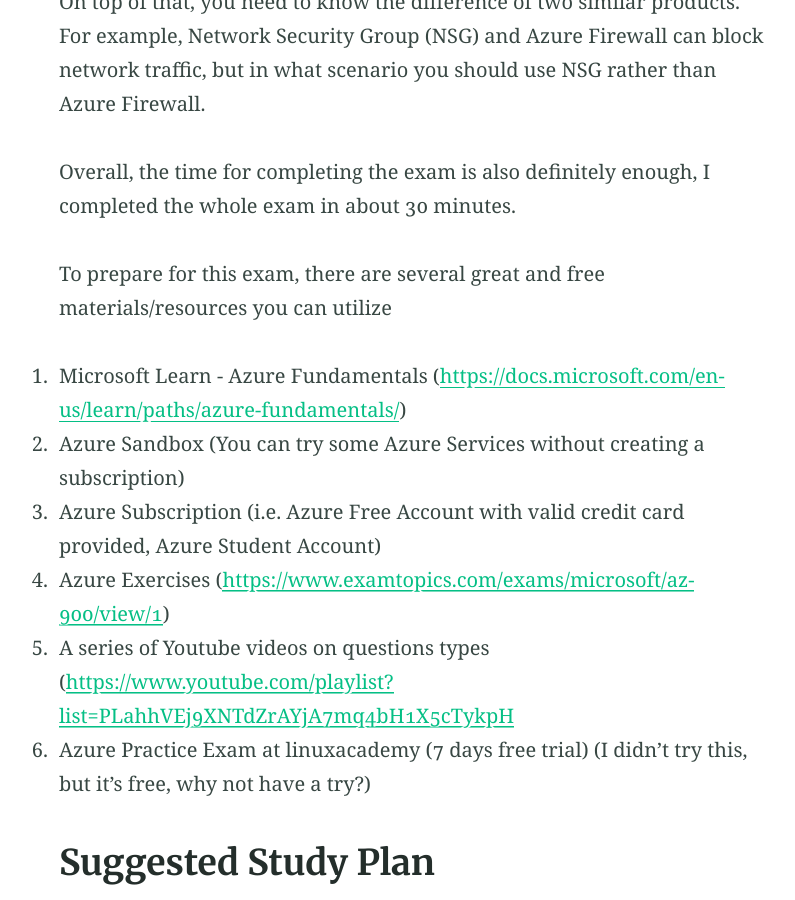
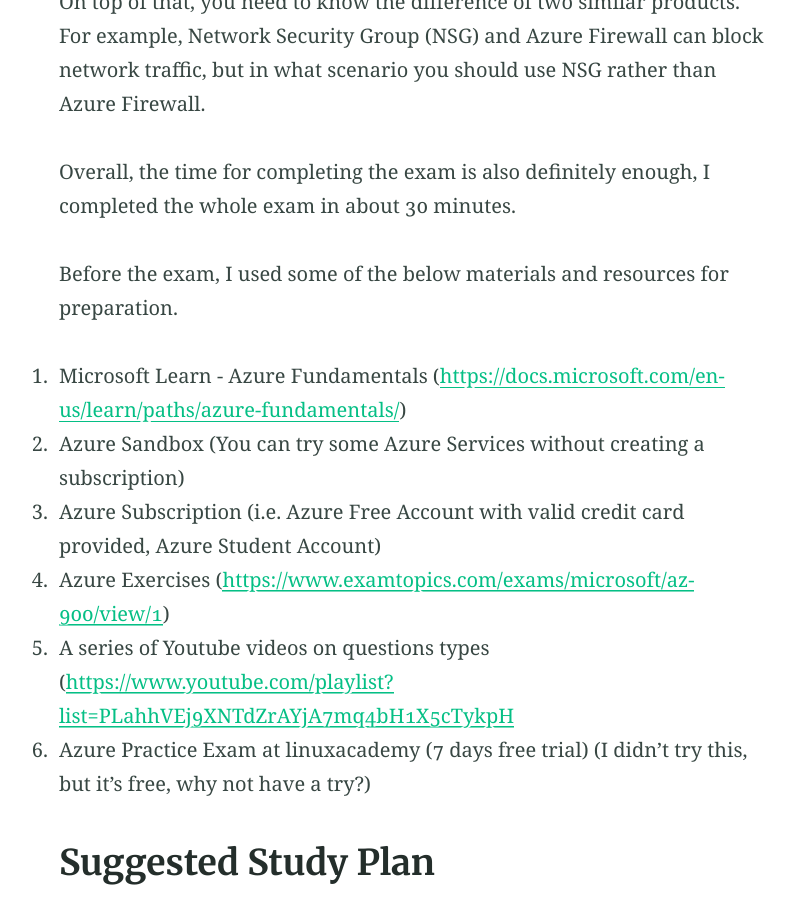
Before and after one commit to JoeHO888/JoeHo888.github.io, a Jekyll site: the page built from _posts/2019-12-17-20-Hours-To-Pass-Azure-Az-900.md, in a window 1280 px wide and 900 px high, scrolled down 2418 px. Shown: the whole window, without its empty margins (224-1019 px from the left). Built offline with Jekyll 4.4.1, drawn with Linux system fonts in a browser that asks for light colours; our own code applies the rules of GitHub Pages for plain Markdown files; comment, search, counter and statistics services are not loaded.

Commit message:
Update Exam Experience

```diff
--- a/_posts/2019-12-17-20-Hours-To-Pass-Azure-Az-900.md
+++ b/_posts/2019-12-17-20-Hours-To-Pass-Azure-Az-900.md
@@ -42,7 +42,7 @@
 
 Overall, the time for completing the exam is also definitely enough, I completed the whole exam in about 30 minutes.
 
-To prepare for this exam, there are several great and free materials/resources you can utilize
+Before the exam, I used some of the below materials and resources for preparation.
 1. Microsoft Learn - Azure Fundamentals ([https://docs.microsoft.com/en-us/learn/paths/azure-fundamentals/](https://docs.microsoft.com/en-us/learn/paths/azure-fundamentals/))
 2. Azure Sandbox (You can try some Azure Services without creating a subscription)
 3. Azure Subscription (i.e. Azure Free Account with valid credit card provided, Azure Student Account)
@@ -66,7 +66,7 @@
 
 If you don't want to provide your credit card to Microsoft and still want to try some features, I would recommend to try Azure Sandbox. Azure Sandbox acts like normal Azure Subscription with limited features, but you can access the Azure Portal and try a few services, e.g. creating management group, policies.
 
-## 3. Azure Exercises (5 hours)
+### 3. Azure Exercises (5 hours)
 After studying, I encourage you to do a few exercises to examine your knowledge. You may watch this Youtube playlist and know what kind of questions Azure Exam will ask.
 
 Then, you may visit this set of free exercises which has 147 questions in total. I have found several websites sharing the same exercises as this website, but this website is better, as people will discuss some questions in the comment section of each question, so you will know why you answer each question wrong.
```
